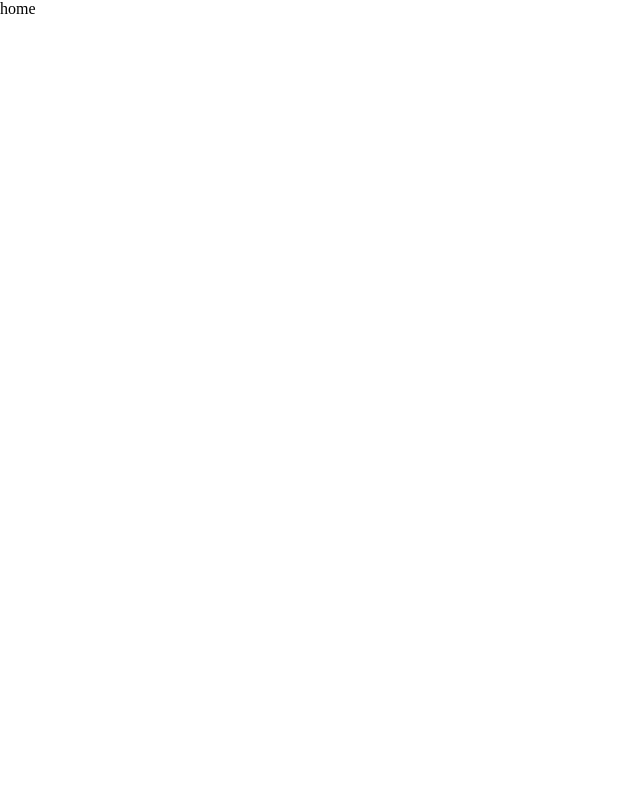
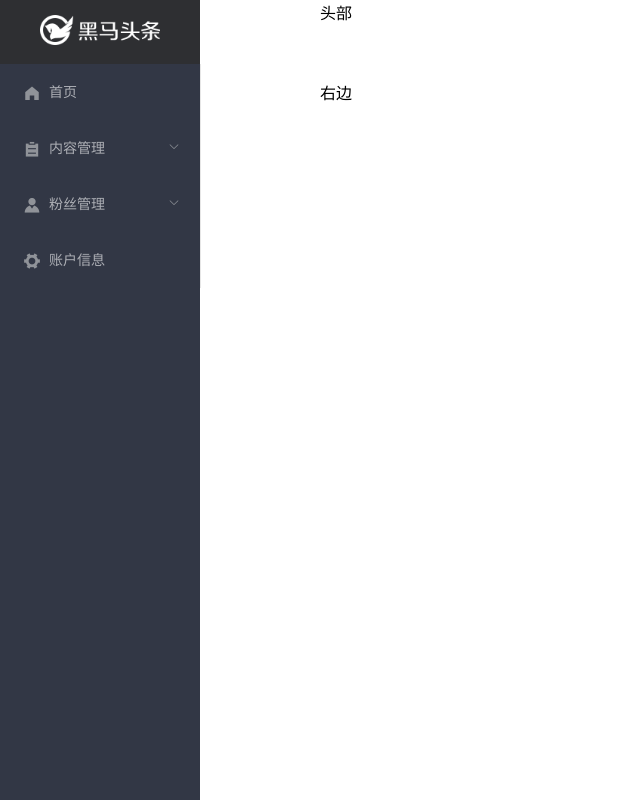
Before and after one commit to sunxiao0726/toutiao-82, a Vue app: page /#/ in a window 1280 px wide. Shown: the whole page, without its empty margins (0-640 px from the left). Built offline with nearby package versions, Linux system fonts and the light colour scheme.

Commit message:
主页模块-主页布局,主页模块-左侧导航菜单,统一全局注册插件的使用方式Vue.use,左侧导航配置路由

```diff
--- /dev/null
+++ b/src/components/home/layout-aside.vue
@@ -0,0 +1,68 @@
+<template>
+<div class="bigbox">
+  <div id="logo">
+    <img src="../../assets/img/logo_admin.png" alt="">
+  </div>
+  <el-menu
+      background-color="#323745"
+      text-color="#adafb5"
+      active-text-color="#ffd04b"
+      style="width:201px"
+      router>
+
+      <el-menu-item index="/">
+        <i class="el-icon-s-home"></i>
+        <span slot="title">首页</span>
+      </el-menu-item>
+       <el-submenu index="1">
+        <template slot="title">
+          <i class="el-icon-s-order"></i>
+          <span>内容管理</span>
+        </template>
+          <el-menu-item index="/home/publish">发布文章</el-menu-item>
+          <el-menu-item index="/home/articles">内容列表</el-menu-item>
+          <el-menu-item index="/home/comment">评论管理</el-menu-item>
+          <el-menu-item index="/home/material">素材管理</el-menu-item>
+      </el-submenu>
+      <el-submenu index="2">
+        <template slot="title">
+          <i class="el-icon-s-custom"></i>
+          <span>粉丝管理</span>
+        </template>
+          <el-menu-item index='/home/fansdata'>图文数据</el-menu-item>
+          <el-menu-item index='/home/fansinfo'>粉丝概况</el-menu-item>
+          <el-menu-item index='/home/fanslist'>粉丝列表</el-menu-item>
+          <el-menu-item index='/home/fansimg'>粉丝画像</el-menu-item>
+      </el-submenu>
+      <el-menu-item>
+        <i class="el-icon-s-tools"></i>
+        <span slot="title">账户信息</span>
+      </el-menu-item>
+    </el-menu>
+</div>
+
+</template>
+
+<script>
+export default {
+
+}
+</script>
+
+<style lang="less" scoped>
+.bigbox {
+  width: 200px;
+  height: 100vh;
+  background-color: #323745;
+  #logo {
+    text-align: center;
+    background-color: #2e2f32;
+    padding: 15px 0;
+    img {
+      height: 30px;
+    }
+
+  }
+}
+
+</style>
--- /dev/null
+++ b/src/components/index.js
@@ -0,0 +1,8 @@
+import layoutAside from './home/layout-aside.vue'
+
+export default {
+  install: function (Vue) {
+    Vue.component('layout-aside', layoutAside) // 注册 左侧导航组件
+    // Vue.component('layout-header', layoutHeader) // 注册头部组件
+  }
+}
--- a/src/main.js
+++ b/src/main.js
@@ -1,12 +1,15 @@
 import Vue from 'vue'
 import App from './App.vue'
 import router from './router'
-
+import Component from './components'// 自定义组件，主要用于写路由
 import ElementUI from 'element-ui'
 import 'element-ui/lib/theme-chalk/index.css'
 import './style/index.less'
 
 import Axios from 'axios'
+
+Vue.use(Component)
+
 Axios.defaults.baseURL = 'http://ttapi.research.itcast.cn/mp/v1_0'
 Vue.prototype.$axios = Axios
 
--- a/src/views/home/index.vue
+++ b/src/views/home/index.vue
@@ -1,6 +1,19 @@
 <template>
   <div>
-      home
+      <el-container>
+        <!-- 左侧导航 -->
+        <el-aside class="aside">
+          <layout-aside></layout-aside>
+        </el-aside>
+
+        <!-- 右侧大盒子 -->
+        <el-container>
+          <!-- 头部 -->
+          <el-header>头部</el-header>
+          <!-- 主体部分 -->
+          <el-main>右边</el-main>
+        </el-container>
+      </el-container>
   </div>
 </template>
 
```
Also changed, not shown: src/views/login/index.vue (+8 -0 lines).
